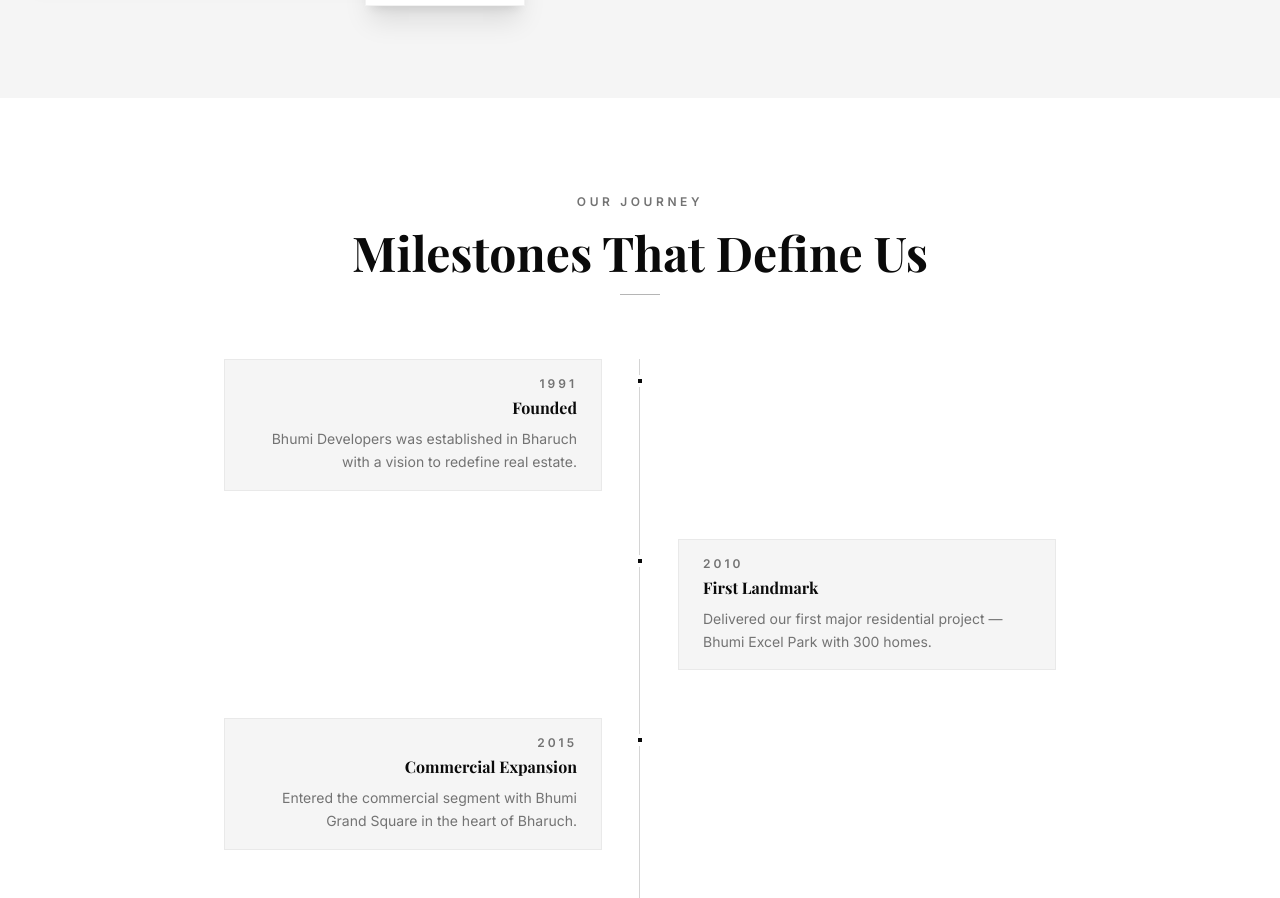
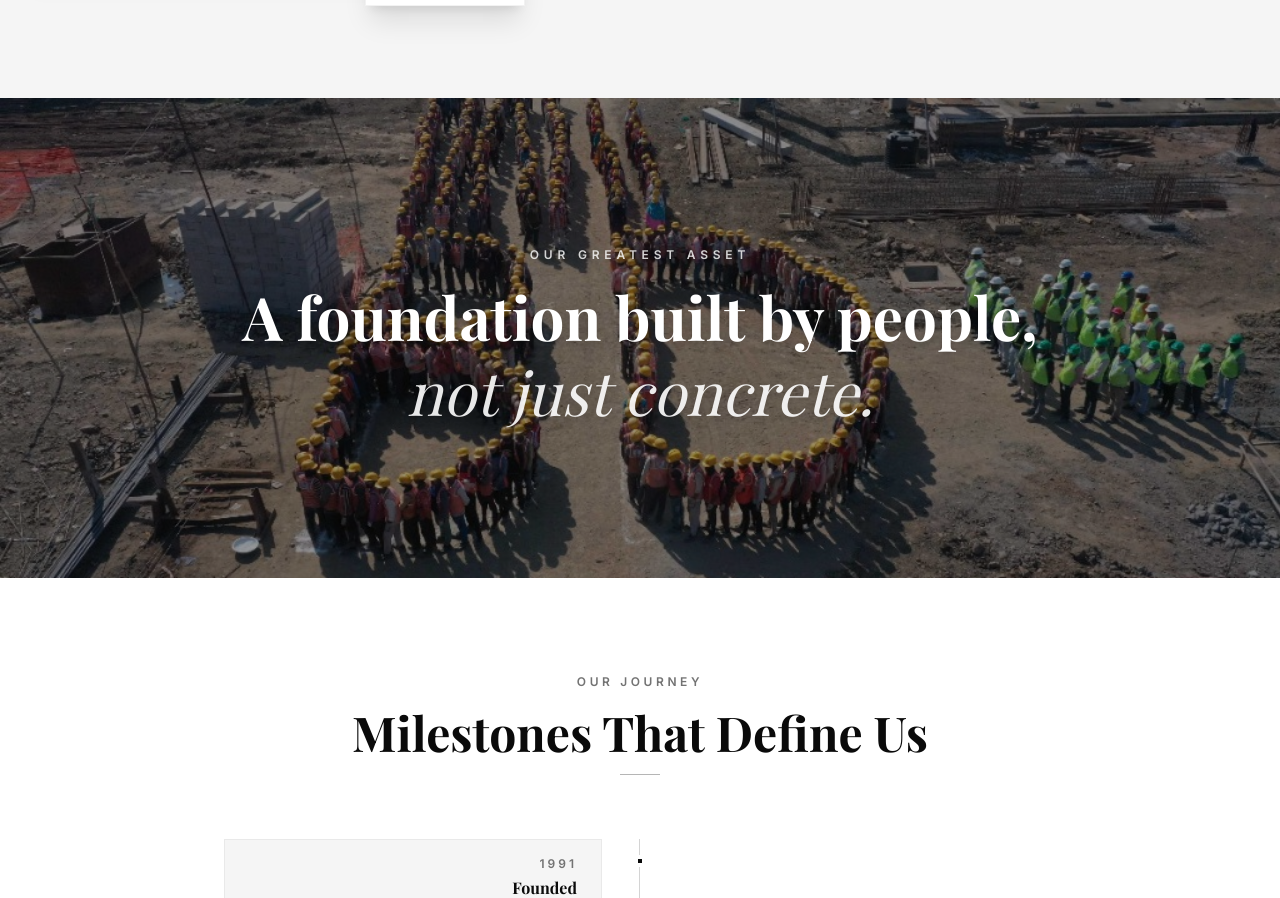
Before and after one commit to Marshmellow31/bhumi-developers, a Next.js app: page /about in a window 1280 px wide. Shown: the part 1656-2554 px from the top of the page. Built offline with nearby package versions, Linux system fonts and the light colour scheme.

Commit message:
feat: create About Us page with company milestones, mission, founder story, and team foundation imagery

```diff
--- a/app/about/page.tsx
+++ b/app/about/page.tsx
@@ -155,6 +155,27 @@
           </div>
         </div>
       </div>
+      {/* Team Foundation Image Section */}
+      <div className="relative w-full h-[40vh] md:h-[60vh] overflow-hidden">
+        {/* Parallax Image */}
+        <div
+          className="absolute inset-0 bg-cover bg-fixed bg-center"
+          style={{ backgroundImage: "url('/images/about/team-foundation.jpg')" }}
+        />
+        {/* Overlay */}
+        <div className="absolute inset-0 bg-black/40 flex flex-col items-center justify-center text-center px-6">
+          <span className="text-white/80 text-[10px] md:text-xs tracking-[0.4em] uppercase font-semibold font-body mb-4 drop-shadow-md">
+            Our Greatest Asset
+          </span>
+          <h2
+            className="text-3xl md:text-5xl lg:text-6xl font-bold text-white max-w-4xl leading-tight drop-shadow-lg"
+            style={{ fontFamily: "var(--font-playfair)" }}
+          >
+            A foundation built by people, <br/>
+            <span className="italic font-light text-white/90">not just concrete.</span>
+          </h2>
+        </div>
+      </div>
 
       {/* Timeline */}
       <div className="py-24 bg-white">
```
Also changed, not shown: public/images/about/team-foundation.jpg (added).
